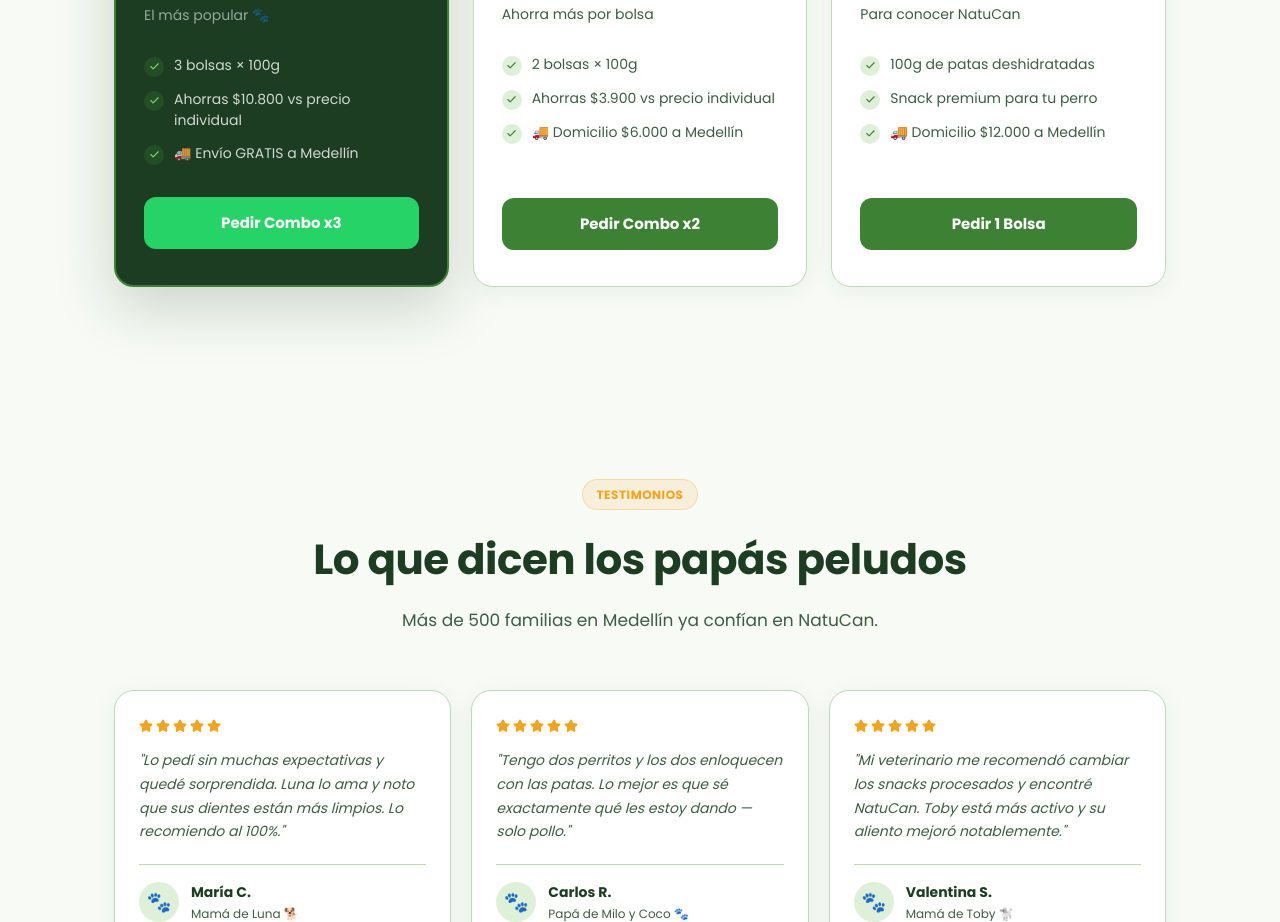
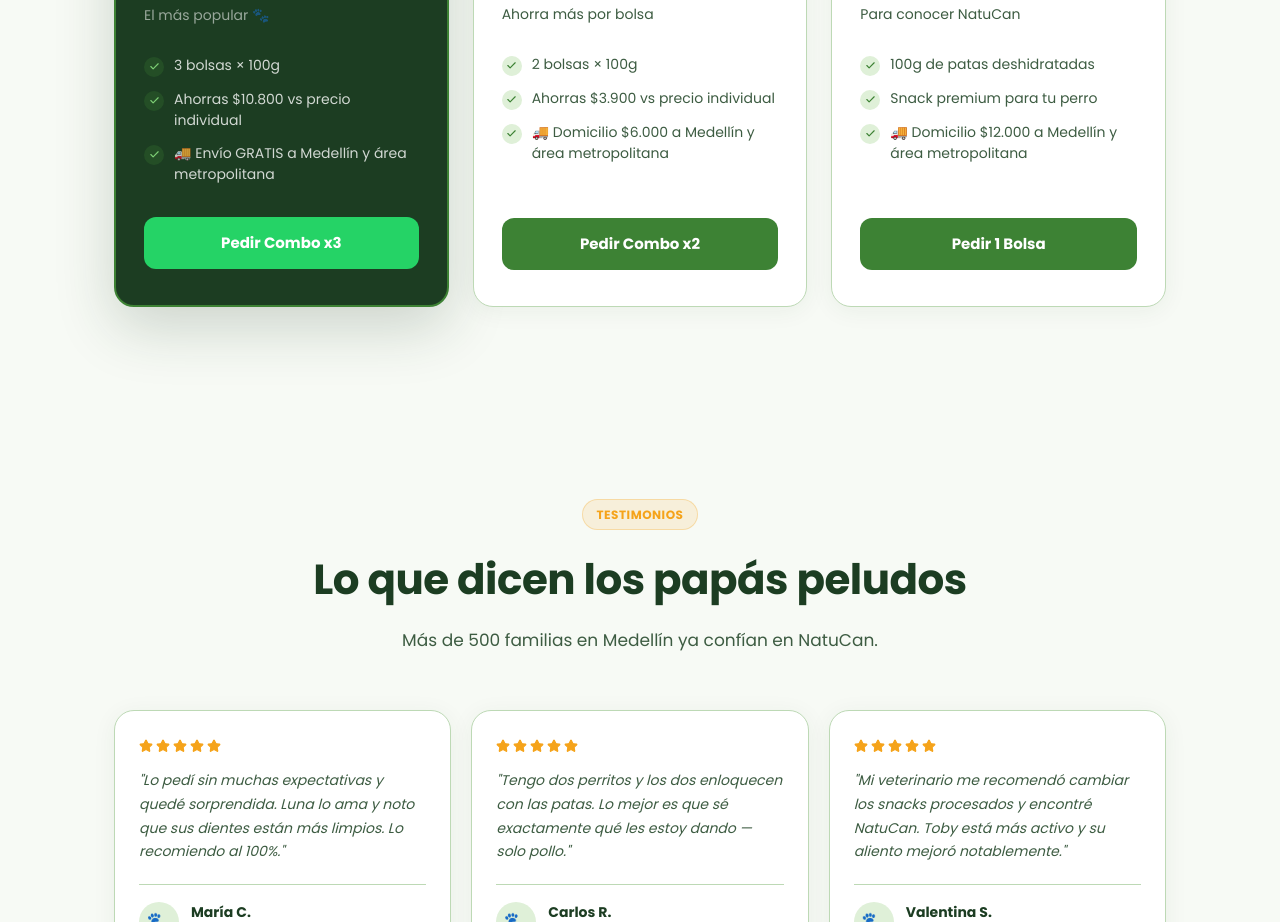
Before and after one commit to brandonvll/Natucan, a React (Vite) app: page / in a window 1280 px wide. Shown: the part 4180-5102 px from the top of the page. Built offline with nearby package versions, Linux system fonts and the light colour scheme.

Commit message:
update: add area metropolitana to delivery info

```diff
--- a/src/sections/Pricing.tsx
+++ b/src/sections/Pricing.tsx
@@ -8,7 +8,7 @@ const PLANS = [
     name: 'Combo x3',
     price: '$39.900',
     desc: 'El más popular 🐾',
-    features: ['3 bolsas × 100g', 'Ahorras $10.800 vs precio individual', '🚚 Envío GRATIS a Medellín'],
+    features: ['3 bolsas × 100g', 'Ahorras $10.800 vs precio individual', '🚚 Envío GRATIS a Medellín y área metropolitana'],
     featured: true,
     cta: 'Pedir Combo x3',
   },
@@ -16,7 +16,7 @@ const PLANS = [
     name: 'Combo x2',
     price: '$29.900',
     desc: 'Ahorra más por bolsa',
-    features: ['2 bolsas × 100g', 'Ahorras $3.900 vs precio individual', '🚚 Domicilio $6.000 a Medellín'],
+    features: ['2 bolsas × 100g', 'Ahorras $3.900 vs precio individual', '🚚 Domicilio $6.000 a Medellín y área metropolitana'],
     featured: false,
     cta: 'Pedir Combo x2',
   },
@@ -24,7 +24,7 @@ const PLANS = [
     name: '1 Bolsa',
     price: '$16.900',
     desc: 'Para conocer NatuCan',
-    features: ['100g de patas deshidratadas', 'Snack premium para tu perro', '🚚 Domicilio $12.000 a Medellín'],
+    features: ['100g de patas deshidratadas', 'Snack premium para tu perro', '🚚 Domicilio $12.000 a Medellín y área metropolitana'],
     featured: false,
     cta: 'Pedir 1 Bolsa',
   },
```
